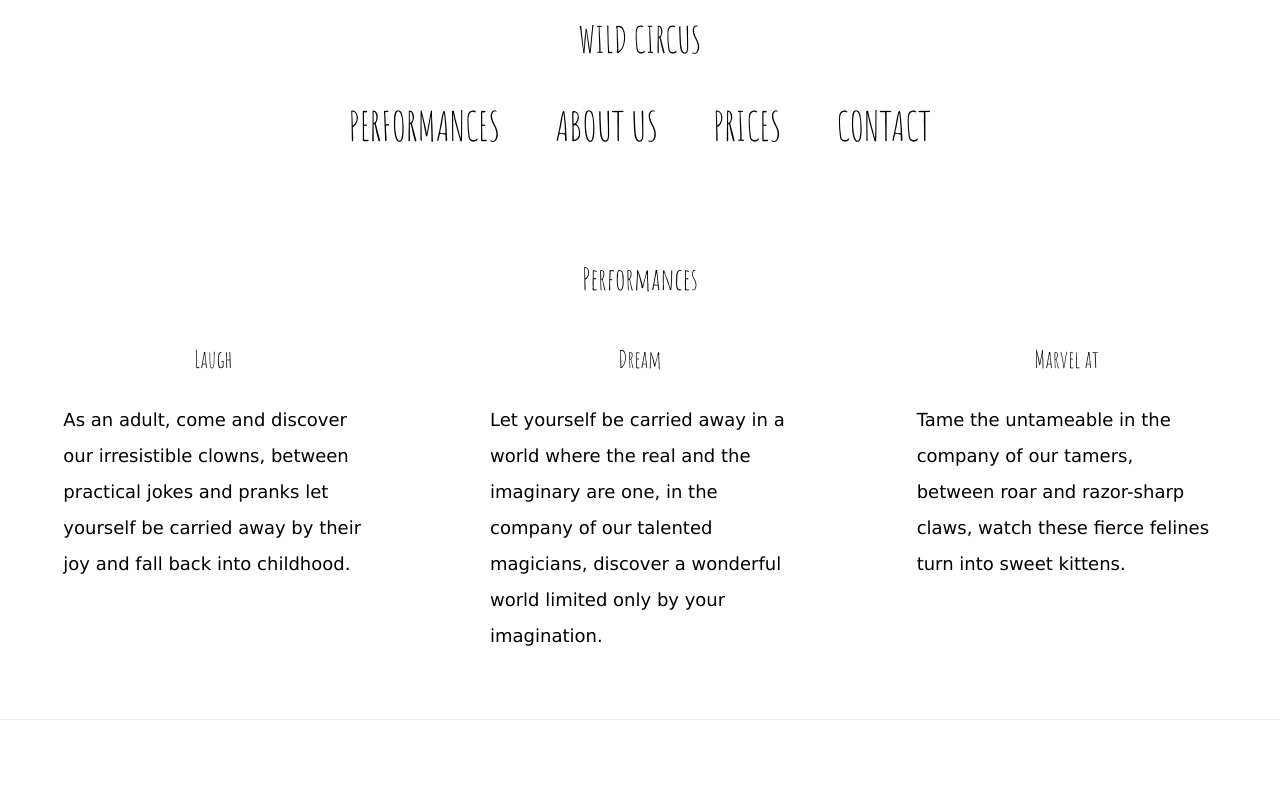
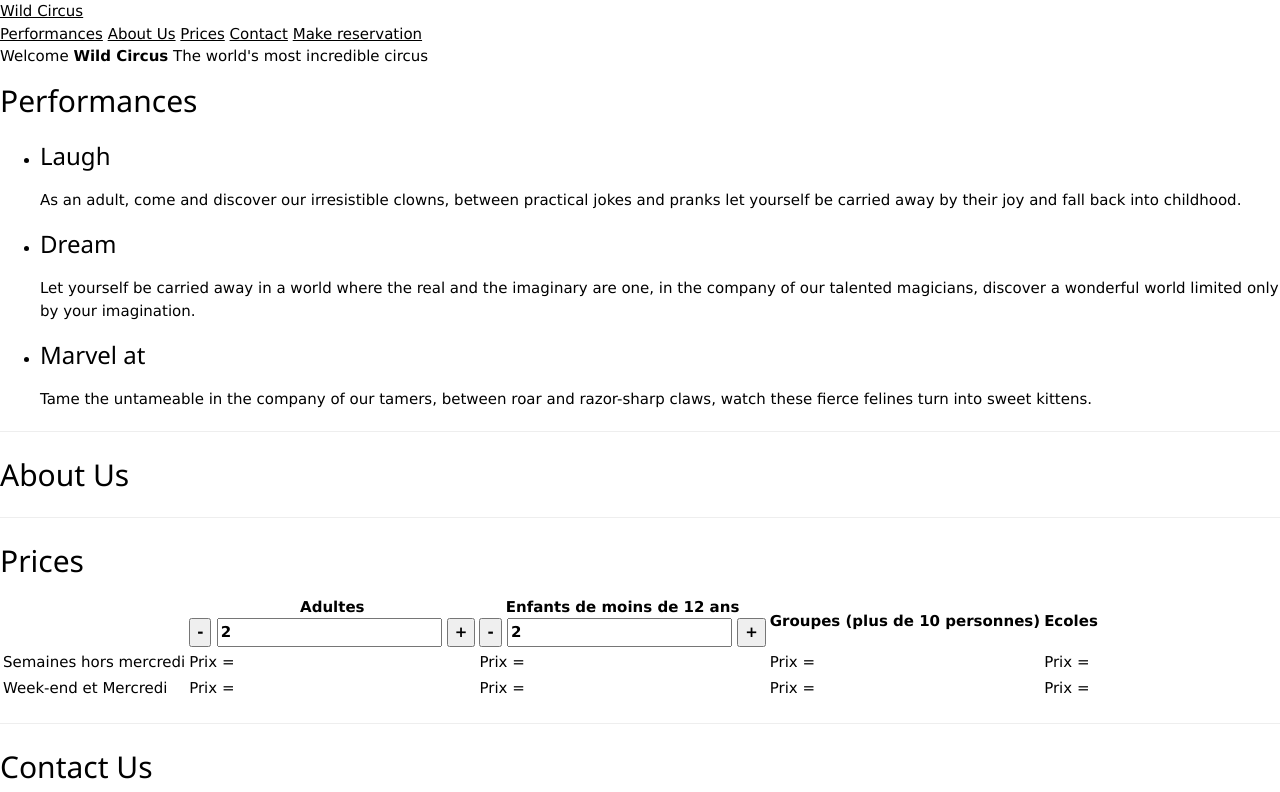
Before and after one commit to rencho13/wild-circus, a plain HTML site: page index.html in a window 1280 px wide. Shown: the top 792 px of the page. Drawn offline with nearby package versions, Linux system fonts and the light colour scheme.

Commit message:
fin du header en html

```diff
--- a/index.html
+++ b/index.html
@@ -3,7 +3,8 @@ Click sur l'onglet "Validate by Direct Input" et colle ton code HTML, click ensu
 Tu peux jeter un oeil par ici pour en savoir un peu plus: https://www.243tech.com/valider-vos-codes-html-et-css-sur-validator-w3-org/ -->
 
 <!DOCTYPE html>
-<html  lang="fr">
+<html lang="fr">
+
 <head>
     <meta charset="UTF-8">
     <link rel="stylesheet" type="text/css" href="style.css">
@@ -14,18 +15,27 @@ Tu peux jeter un oeil par ici pour en savoir un peu plus: https://www.243tech.co
 </head>
 
 <body>
-    <header>
-      <h1>Wild Circus</h1>
-      <nav>
-        <ul>
+    <header class="header">
+        <div class="topbar">
+            <div class="logo">
+                <a href="/index.html">Wild Circus</a>
+            </div>
+            <nav class="menu">
                 <!-- TODO: Les liens du menu doivent nous emmener vers les sections correspondantes dans la page -->
-            <li><a class="js-scrollTo" href="#performances">Performances</a></li>
-            <li><a class="js-scrollTo" href="#about">About Us</a></li>
-            <li><a class="js-scrollTo" href="#prices">Prices</a></li>
-            <li><a class="js-scrollTo" href="#contact">Contact</a></li>
-        </ul>
+                <a class="menu-item" href="#performances">Performances</a>
+                <a class="menu-item" href="#about">About Us</a>
+                <a class="menu-item" href="#prices">Prices</a>
+                <a class="menu-item" href="#contact">Contact</a>
+                <a class="menu-item" href="#prices">Make reservation</a>
             </nav>
-    </header><br>
+        </div>
+        <div class="baseline">
+            <span class="baseline-welcome">Welcome</span>
+            <strong>Wild Circus</strong>
+            <span class="baseline-slogan">The world's most incredible circus</span>
+        </div>
+
+    </header>
 
     <section id="performances">
         <h2>Performances</h2>
@@ -49,14 +59,14 @@ Tu peux jeter un oeil par ici pour en savoir un peu plus: https://www.243tech.co
         </ul>
     </section>
 
-    <hr/>
+    <hr />
 
     <section id="about">
         <h2>About Us</h2>
         <!-- TODO: Cette section n'a pas encore été réalisée, tu as carte blanche pour nous montrer ta créativité -->
     </section>
 
-    <hr/>
+    <hr />
 
     <section id="prices">
         <h2>Prices</h2>
@@ -67,15 +77,15 @@ Tu peux jeter un oeil par ici pour en savoir un peu plus: https://www.243tech.co
         week-end et mercredi    |         |                         |                                |
       -->
         <div id="table-prices">
-      <table >
+            <table>
                 <thead>
                     <tr>
                         <th>&nbsp;</th>
                         <th>Adultes<br> <input class="button" type="button" value="-" id="moins" onclick="minus()">
-             <input class="number" id="count" type="text"  value="2">
+                            <input class="number" id="count" type="text" value="2">
                             <input class="button" type="button" value="+" id="plus" onclick="plus()"></th>
                         <th>Enfants de moins de 12 ans<br> <input class="button" type="button" value="-" id="moins" onclick="minus()">
-             <input class="number" id="count" type="text"  value="2">
+                            <input class="number" id="count" type="text" value="2">
                             <input class="button" type="button" value="+" id="plus" onclick="plus()"></th>
                         <th>Groupes (plus de 10 personnes)</th>
                         <th>Ecoles</th>
@@ -103,7 +113,7 @@ Tu peux jeter un oeil par ici pour en savoir un peu plus: https://www.243tech.co
         </div>
     </section>
 
-    <hr/>
+    <hr />
 
     <section id="contact">
         <h2>Contact Us</h2>
@@ -115,7 +125,7 @@ Tu peux jeter un oeil par ici pour en savoir un peu plus: https://www.243tech.co
             </form>
             <form>
                 <label for="message">Message *</label>
-          <textarea id="message"  name="message" placeholder="Votre message" rows="4" value=""></textarea>
+                <textarea id="message" name="message" placeholder="Votre message" rows="4" value=""></textarea>
 
             </form>
         </div>
@@ -129,9 +139,11 @@ Tu peux jeter un oeil par ici pour en savoir un peu plus: https://www.243tech.co
         Mets en place un lien vers le site de la Wild Code School (https://wildcodeschool.fr) ainsi que le lien vers ton profil public France.ioi (avec les 16 premiers exercies de réalisés).
         Tu peux egalement mettre un lien sur ton nom vers ton site, ton blog ou ton profil github ou linkedin, si tu en a un.
        -->
-      <p>Wild Circus by Stephan BERGER</p> - <a href="http://www.france-ioi.org/user/perso.php?sLogin=rencho" target="_blank">France-IOI</a> - <a href="https://www.sololearn.com/Profile/3824234" target="_blank">SoloLearn</a> - <a href="https://wildcodeschool.fr/" href="_blank">Wild Code School</a><p> - réalisé le 20/06/2019</p>
+        <p>Wild Circus by Stephan BERGER</p> - <a href="http://www.france-ioi.org/user/perso.php?sLogin=rencho" target="_blank">France-IOI</a> - <a href="https://www.sololearn.com/Profile/3824234" target="_blank">SoloLearn</a> - <a href="https://wildcodeschool.fr/" href="_blank">Wild Code School</a>
+        <p> - réalisé le 20/06/2019</p>
     </footer>
 
     <script src="script.js"></script>
 </body>
+
 </html>
--- /dev/null
+++ b/style - Copie.css
@@ -0,0 +1,135 @@
+/* GENERAL */
+
+*, *::before, *::after {
+	box-sizing: border-box;
+}
+html {
+    font-size:16px;
+}
+h1
+{
+	font-size: 80px;
+}
+h2
+{
+	font-size: 40px
+}
+h3
+{
+	font-size: 20px
+}
+h1,h2,h3
+{
+	font-family: 'Amatic SC', cursive !important;
+}
+body
+{
+
+}
+li
+{
+	list-style-type: none;
+}
+section
+{
+	padding:45px 0;
+}
+/* HEADER */
+header
+{
+	border:2px solid white;
+	text-align: center;
+	text-transform: uppercase;
+
+}
+
+nav ul li
+{	display: inline-block;
+	float:fixed;
+	vertical-align: top;
+	font-family: 'Amatic SC', cursive;
+	font-size: 40px;
+	margin:20px;
+}
+nav ul li a
+{
+	text-decoration: none;
+	padding: 5px;
+	border:0px;
+	border-radius: 2px;
+}
+nav ul li a:hover
+{
+
+	box-shadow: 0 1px 3px rgba(0,0,0,0.12), 0 1px 2px rgba(0,0,0,0.24);
+    transition: all 0.3s cubic-bezier(.25,.8,.25,1);
+
+}
+
+
+/* PERFORMANCES */
+#performances h2
+{
+	text-align: center;
+}
+
+#perf
+{	margin-top: 30px;
+	display: flex;
+	flex-direction: row;
+	justify-content: space-around;
+}
+.performance
+{
+	width: 300px;
+}
+.performance h3
+{
+	text-align: center;
+	padding-bottom: 15px;
+}
+.performance p
+{
+	font-size: 18px;
+	text-align: justify;
+	line-height: 2;
+}
+/* PRICES */
+table {
+	background: grey;
+	border-collapse: collapse;
+	border: medium solid #000000;
+
+}
+td, th {
+	background-color: white;
+	padding:10px;
+	border: thin solid #6495ed;
+}
+
+#table-prices{
+
+	width:100%;
+	padding:0 100px;
+
+}
+.button
+{
+	border:none;
+	background: none;
+
+	font-size:1.5em;
+}
+/* CONTACT */
+#contact-form{
+	text-align: center;
+	height: 150px;
+}
+#message{
+
+}
+
+/* FOOTER */
+p{
+	display:inline;
+}
--- a/style.css
+++ b/style.css
@@ -1,135 +1,14 @@
 /* GENERAL */
 
-*
-{
-	margin:0;
-	padding:0;
+*, *::before, *::after {
 	box-sizing: border-box;
 }
-h1
-{
-	font-size: 80px;
+html {
+    font-size:16px;
 }
-h2
-{
-	font-size: 40px
-}
-h3
-{
-	font-size: 20px
-}
-h1,h2,h3
-{
-	font-family: 'Amatic SC', cursive !important;
-}
+
 body
 {
-
+    line-height: 1,625;
+    margin:0;
 }
-li
-{
-	list-style-type: none;
-}
-section
-{
-	padding:45px 0;
-}
-/* HEADER */
-header
-{
-	border:2px solid white;
-	text-align: center;
-	text-transform: uppercase;
-
-}
-
-nav ul li
-{	display: inline-block;
-	float:fixed;
-	vertical-align: top;
-	font-family: 'Amatic SC', cursive;
-	font-size: 40px;
-	margin:20px;
-}
-nav ul li a
-{
-	text-decoration: none;
-	padding: 5px;
-	border:0px;
-	border-radius: 2px;
-}
-nav ul li a:hover
-{
-
-	box-shadow: 0 1px 3px rgba(0,0,0,0.12), 0 1px 2px rgba(0,0,0,0.24);
-    transition: all 0.3s cubic-bezier(.25,.8,.25,1);
-
-}
-
-
-/* PERFORMANCES */
-#performances h2
-{
-	text-align: center;
-}
-
-#perf
-{	margin-top: 30px;
-	display: flex;
-	flex-direction: row;
-	justify-content: space-around;
-}
-.performance
-{
-	width: 300px;
-}
-.performance h3
-{
-	text-align: center;
-	padding-bottom: 15px;
-}
-.performance p
-{
-	font-size: 18px;
-	text-align: justify;
-	line-height: 2;
-}
-/* PRICES */
-table {
-	background: grey;
-	border-collapse: collapse;
-	border: medium solid #000000;
-
-}
-td, th {
-	background-color: white;
-	padding:10px;
-	border: thin solid #6495ed;
-}
-
-#table-prices{
-
-	width:100%;
-	padding:0 100px;
-
-}
-.button
-{
-	border:none;
-	background: none;
-
-	font-size:1.5em;
-}
-/* CONTACT */
-#contact-form{
-	text-align: center;
-	height: 150px;
-}
-#message{
-
-}
-
-/* FOOTER */
-p{
-	display:inline;
-}
```
Lines whose indentation alone changed are shown as unchanged.
